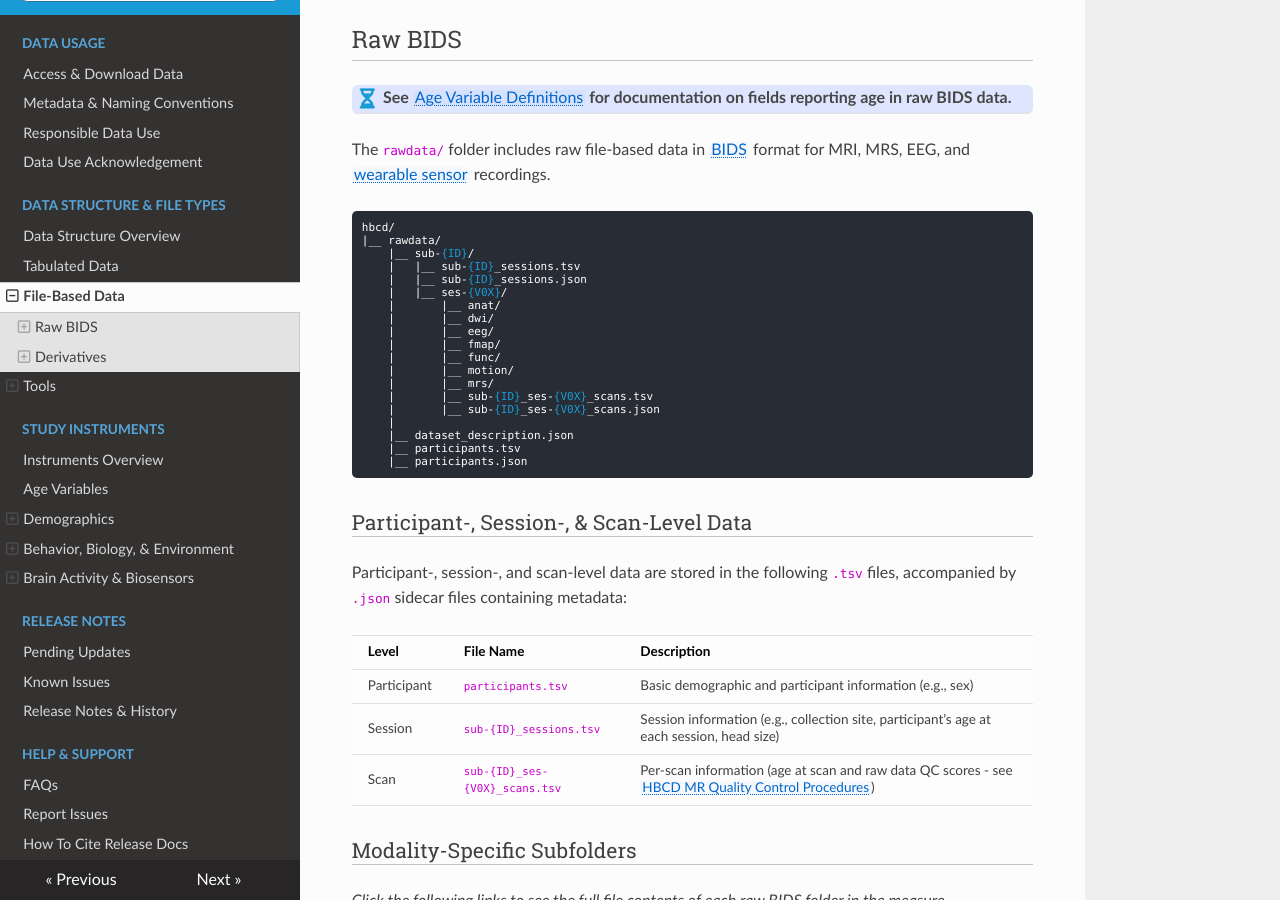
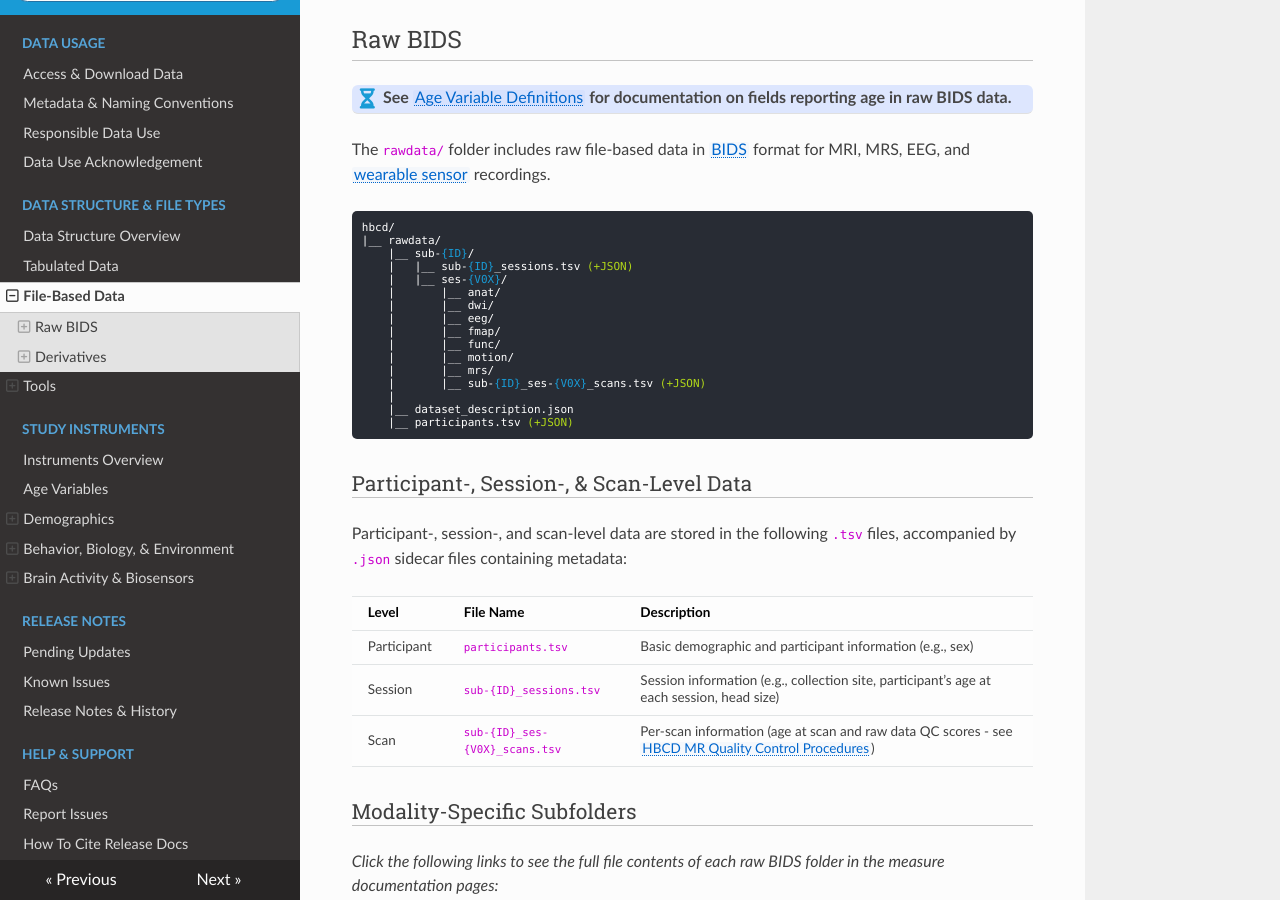
Before and after one commit to nbdc-datahub/hbcd-docs, an MkDocs documentation site: the page built from docs/datacuration/file-based-data.md, in a window 1280 px wide and 900 px high, scrolled down 358 px. Built offline with MkDocs 1.6.1, drawn with Linux system fonts in a browser that asks for light colours; nearby versions of some CDN libraries.

Commit message:
minor updates to yaml and FB data

```diff
--- a/docs/datacuration/file-based-data.md
+++ b/docs/datacuration/file-based-data.md
@@ -1,4 +1,3 @@
-
 # File-Based Data
 
 Unlike [tabulated](phenotypes.md) data (tables organized in a uniform way across study instruments), file-based data comes in a variety of formats, often modality-specific. File-based data includes:
@@ -20,8 +19,7 @@ The `rawdata/` folder includes raw file-based data in [BIDS](https://bids-specif
 hbcd/
 |__ rawdata/
     |__ sub-<span class="label">{ID}</span>/
-    |   |__ sub-<span class="label">{ID}</span>_sessions.tsv
-    |   |__ sub-<span class="label">{ID}</span>_sessions.json
+    |   |__ sub-<span class="label">{ID}</span>_sessions.tsv <span class="hashtag">(+JSON)</span>
     |   |__ ses-<span class="label">{V0X}</span>/
     |       |__ anat/
     |       |__ dwi/
@@ -30,12 +28,10 @@ hbcd/
     |       |__ func/
     |       |__ motion/
     |       |__ mrs/
-    |       |__ sub-<span class="label">{ID}</span>_ses-<span class="label">{V0X}</span>_scans.tsv
-    |       |__ sub-<span class="label">{ID}</span>_ses-<span class="label">{V0X}</span>_scans.json
+    |       |__ sub-<span class="label">{ID}</span>_ses-<span class="label">{V0X}</span>_scans.tsv <span class="hashtag">(+JSON)</span>
     |
     |__ dataset_description.json
-    |__ participants.tsv
-    |__ participants.json
+    |__ participants.tsv <span class="hashtag">(+JSON)</span>
 </pre>
 <p></p>
 
--- a/mkdocs.yml
+++ b/mkdocs.yml
@@ -121,7 +121,7 @@ nav:
         - Magnetic Resonance Imaging:
             - Overview & MR Protocols: instruments/mri/index.md
             - Quality Control Procedures: instruments/mri/qc.md
-            - MRI Derivatives Quick Start Guide: instruments/mri/derivs-quickstart.md
+            # - MRI Derivatives Quick Start Guide: instruments/mri/derivs-quickstart.md
             - Structural MRI: instruments/mri/smri.md
             - Functional MRI: instruments/mri/fmri.md
             - Diffusion MRI: instruments/mri/dmri.md
```
